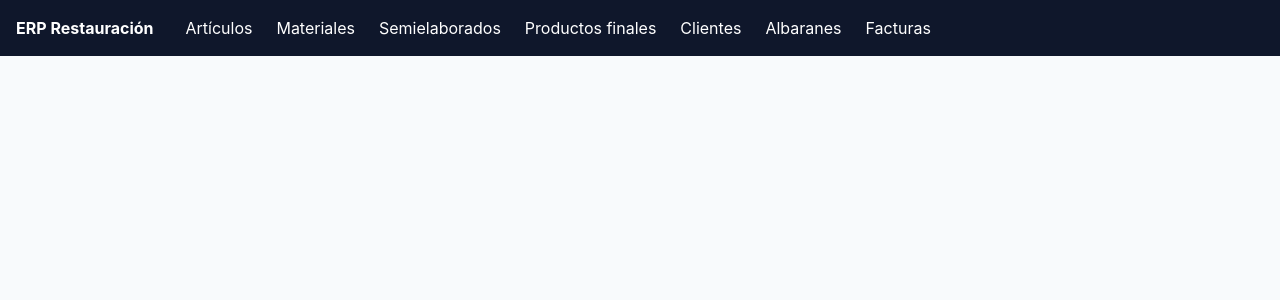
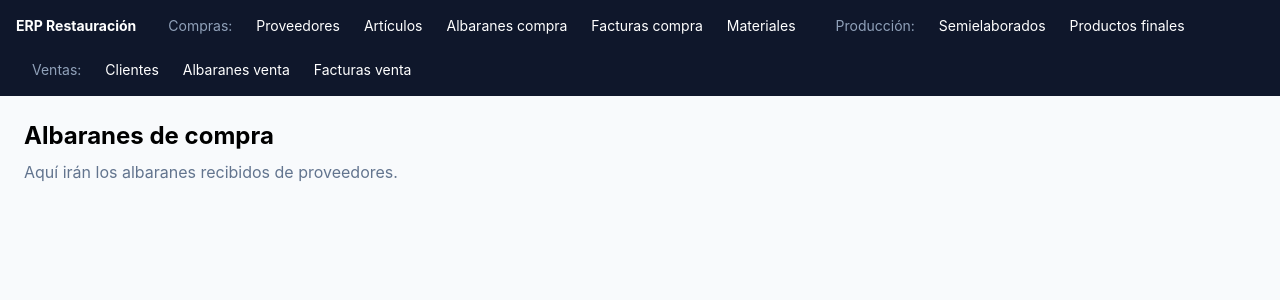
Before and after one commit to tortillaespanola/erp-restauracion, a React app in the folder frontend/: page /albaranes-compra in a window 1280 px wide. Shown: the top 300 px of the page. Built offline with nearby package versions, Linux system fonts and the light colour scheme; no server answers; the HTML template or start-up script is replaced by a standard one.

Commit message:
Reestructurar menú: separar módulos de compra y venta, añadir proveedores y facturas de compra

```diff
--- a/frontend/src/App.jsx
+++ b/frontend/src/App.jsx
@@ -3,23 +3,35 @@ import Articulos from './pages/Articulos'
 import Materiales from './pages/Materiales'
 import Semielaborados from './pages/Semielaborados'
 import ProductosFinales from './pages/ProductosFinales'
+import Proveedores from './pages/Proveedores'
+import AlbaranesCompra from './pages/AlbaranesCompra'
+import FacturasCompra from './pages/FacturasCompra'
 import Clientes from './pages/Clientes'
-import Albaranes from './pages/Albaranes'
-import Facturas from './pages/Facturas'
+import AlbaranesVenta from './pages/AlbaranesVenta'
+import FacturasVenta from './pages/FacturasVenta'
 
 function App() {
   return (
     <BrowserRouter>
       <div className="min-h-screen bg-slate-50">
-        <nav className="bg-slate-900 text-white p-4 flex flex-wrap gap-4 md:gap-6">
+        <nav className="bg-slate-900 text-white p-4 flex flex-wrap gap-4 md:gap-6 text-sm">
           <span className="font-bold mr-2">ERP Restauración</span>
+
+          <span className="text-slate-400">Compras:</span>
+          <Link to="/proveedores" className="hover:underline">Proveedores</Link>
           <Link to="/articulos" className="hover:underline">Artículos</Link>
+          <Link to="/albaranes-compra" className="hover:underline">Albaranes compra</Link>
+          <Link to="/facturas-compra" className="hover:underline">Facturas compra</Link>
           <Link to="/materiales" className="hover:underline">Materiales</Link>
+
+          <span className="text-slate-400 ml-4">Producción:</span>
           <Link to="/semielaborados" className="hover:underline">Semielaborados</Link>
           <Link to="/productos" className="hover:underline">Productos finales</Link>
+
+          <span className="text-slate-400 ml-4">Ventas:</span>
           <Link to="/clientes" className="hover:underline">Clientes</Link>
-          <Link to="/albaranes" className="hover:underline">Albaranes</Link>
-          <Link to="/facturas" className="hover:underline">Facturas</Link>
+          <Link to="/albaranes-venta" className="hover:underline">Albaranes venta</Link>
+          <Link to="/facturas-venta" className="hover:underline">Facturas venta</Link>
         </nav>
 
         <Routes>
@@ -28,9 +40,12 @@ function App() {
           <Route path="/materiales" element={<Materiales />} />
           <Route path="/semielaborados" element={<Semielaborados />} />
           <Route path="/productos" element={<ProductosFinales />} />
+          <Route path="/proveedores" element={<Proveedores />} />
+          <Route path="/albaranes-compra" element={<AlbaranesCompra />} />
+          <Route path="/facturas-compra" element={<FacturasCompra />} />
           <Route path="/clientes" element={<Clientes />} />
-          <Route path="/albaranes" element={<Albaranes />} />
-          <Route path="/facturas" element={<Facturas />} />
+          <Route path="/albaranes-venta" element={<AlbaranesVenta />} />
+          <Route path="/facturas-venta" element={<FacturasVenta />} />
         </Routes>
       </div>
     </BrowserRouter>
--- /dev/null
+++ b/frontend/src/pages/AlbaranesCompra.jsx
@@ -0,0 +1,10 @@
+function AlbaranesCompra() {
+  return (
+    <div className="p-6">
+      <h1 className="text-2xl font-bold">Albaranes de compra</h1>
+      <p className="text-slate-500 mt-2">Aquí irán los albaranes recibidos de proveedores.</p>
+    </div>
+  )
+}
+
+export default AlbaranesCompra
--- a/frontend/src/pages/Albaranes.jsx
+++ b/frontend/src/pages/AlbaranesVenta.jsx
@@ -1,4 +1,4 @@
-function Albaranes() {
+function AlbaranesVenta() {
   return (
     <div className="p-6">
       <h1 className="text-2xl font-bold">Entradas de albaranes</h1>
@@ -7,4 +7,4 @@ function Albaranes() {
   )
 }
 
-export default Albaranes
+export default AlbaranesVenta
--- /dev/null
+++ b/frontend/src/pages/FacturasCompra.jsx
@@ -0,0 +1,10 @@
+function FacturasCompra() {
+  return (
+    <div className="p-6">
+      <h1 className="text-2xl font-bold">Facturas de compra</h1>
+      <p className="text-slate-500 mt-2">Aquí irán las facturas recibidas de proveedores.</p>
+    </div>
+  )
+}
+
+export default FacturasCompra
--- a/frontend/src/pages/Facturas.jsx
+++ b/frontend/src/pages/FacturasVenta.jsx
@@ -1,4 +1,4 @@
-function Facturas() {
+function FacturasVenta() {
   return (
     <div className="p-6">
       <h1 className="text-2xl font-bold">Entradas de facturas</h1>
@@ -7,4 +7,4 @@ function Facturas() {
   )
 }
 
-export default Facturas
+export default FacturasVenta
--- /dev/null
+++ b/frontend/src/pages/Proveedores.jsx
@@ -0,0 +1,10 @@
+function Proveedores() {
+  return (
+    <div className="p-6">
+      <h1 className="text-2xl font-bold">Proveedores</h1>
+      <p className="text-slate-500 mt-2">Aquí irá el listado de proveedores.</p>
+    </div>
+  )
+}
+
+export default Proveedores
```
